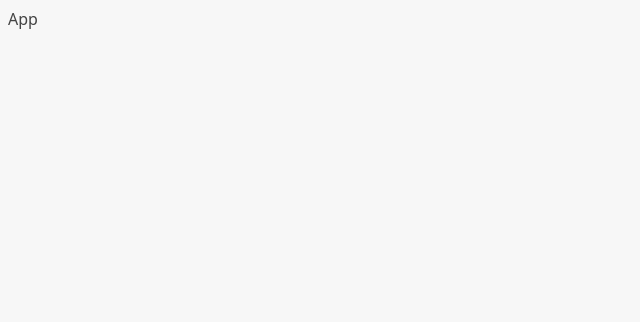
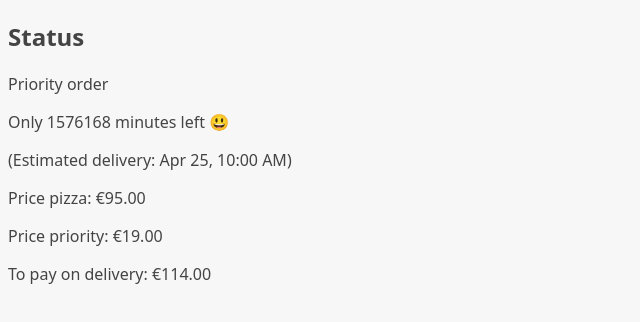
Before and after one commit to Tala-cmd/react-pizza, a React (Vite) app: page /order/1 in a window 1280 px wide. Shown: the top 322 px of the page, without its empty margins (0-640 px from the left). Built offline with nearby package versions, Linux system fonts and the light colour scheme; the HTML template or start-up script is replaced by a standard one.

Commit message:
Implementing routes

```diff
--- a/package.json
+++ b/package.json
@@ -11,7 +11,8 @@
   },
   "dependencies": {
     "react": "^18.2.0",
-    "react-dom": "^18.2.0"
+    "react-dom": "^18.2.0",
+    "react-router-dom": "^6.23.0"
   },
   "devDependencies": {
     "@types/react": "^18.2.66",
--- a/src/App.jsx
+++ b/src/App.jsx
@@ -1,8 +1,20 @@
+import { RouterProvider, createBrowserRouter } from "react-router-dom"
+import Home from './ui/Home'
+import Menu from './features/menu/Menu'
+import Cart from './features/cart/Cart'
+import CreateOrder from './features/order/CreateOrder'
+import Order from './features/order/Order'
+
+const router = createBrowserRouter([
+  { path: '/', element: <Home />},
+  { path:'/menu', element: <Menu />},
+  { path: '/cart', element: <Cart />},
+  { path:'/order/new', element: <CreateOrder />},
+  { path:'/order/:orderId', element: <Order />}
+])
 
 function App() {
-  return (
-    <div>App</div>
-  )
+  return <RouterProvider router={router} />
 }
 
 export default App
--- a/src/features/order/Order.jsx
+++ b/src/features/order/Order.jsx
@@ -1,6 +1,6 @@
 // Test ID: IIDSAT
 
-import { calcMinutesLeft, formatCurrency, formatDate } from "../../utils/helpers";
+import { calcMinutesLeft, formatCurrency, formatDate } from "../../utilities/helpers";
 
 const order = {
   id: "ABCDEF",
```
Also changed, not shown: 1 other file (tests, documents, lock files or other folders).
